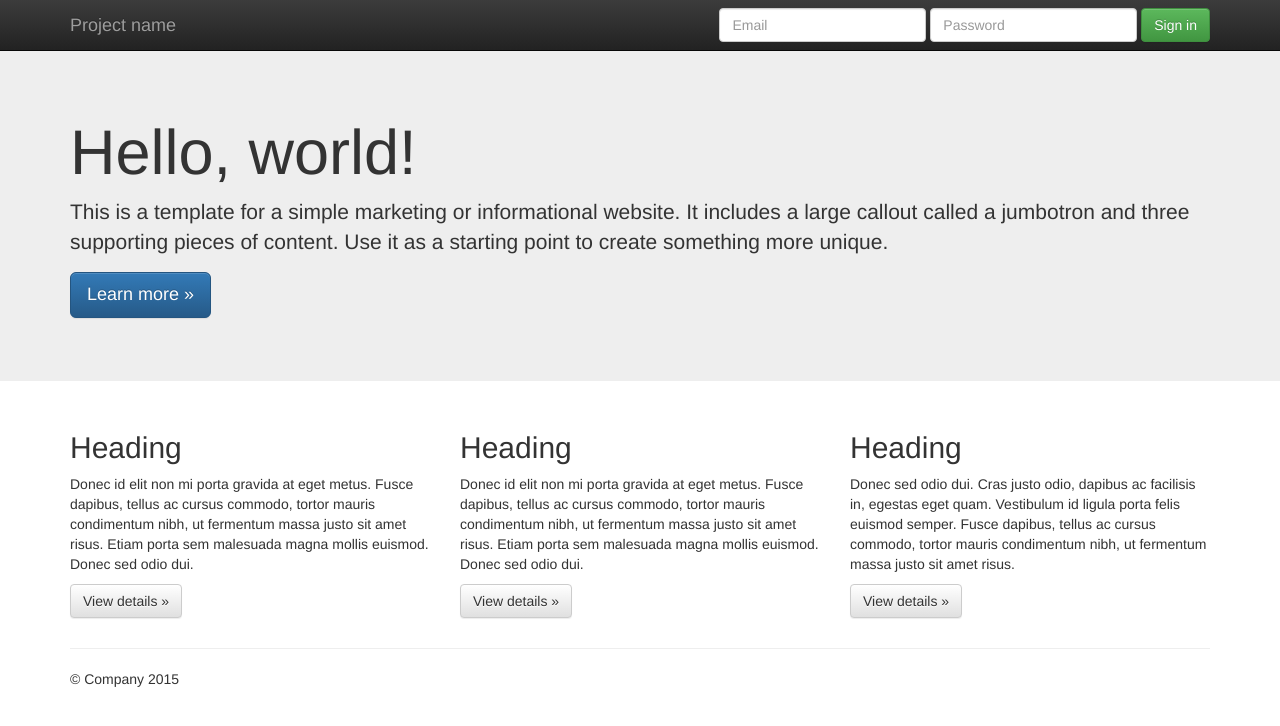
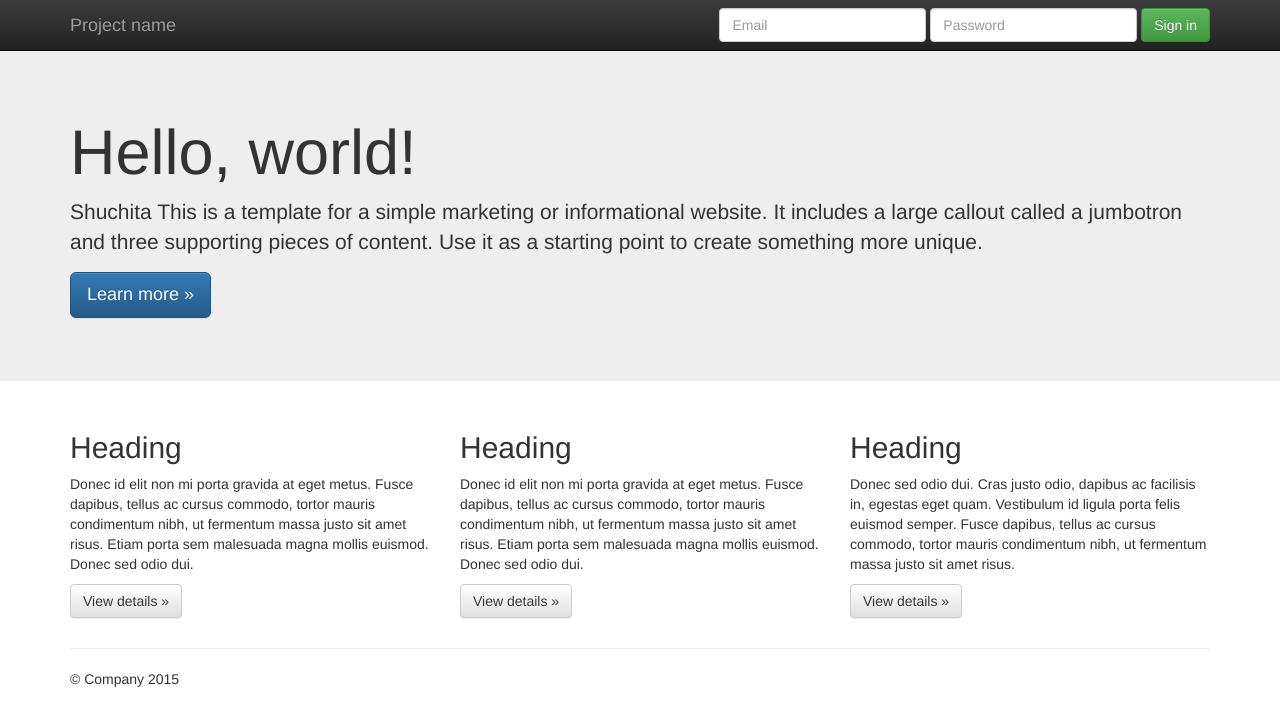
Before and after one commit to shuchitatripathi/my-website, a plain HTML site: page index.html in a window 1280 px wide. Drawn offline with nearby package versions, Linux system fonts and the light colour scheme.

Commit message:
New change

```diff
--- a/index.html
+++ b/index.html
@@ -56,7 +56,7 @@
     <div class="jumbotron">
       <div class="container">
         <h1>Hello, world!</h1>
-        <p>This is a template for a simple marketing or informational website. It includes a large callout called a jumbotron and three supporting pieces of content. Use it as a starting point to create something more unique.</p>
+        <p>Shuchita This is a template for a simple marketing or informational website. It includes a large callout called a jumbotron and three supporting pieces of content. Use it as a starting point to create something more unique.</p>
         <p><a class="btn btn-primary btn-lg" href="#" role="button">Learn more &raquo;</a></p>
       </div>
     </div>
```
